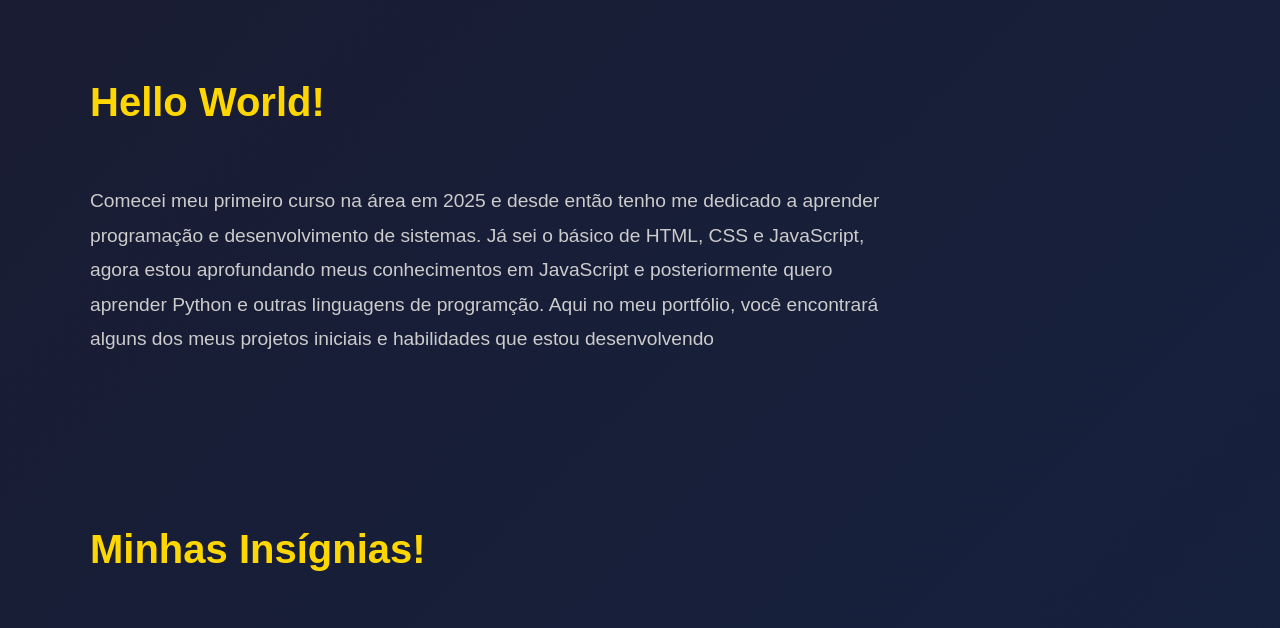
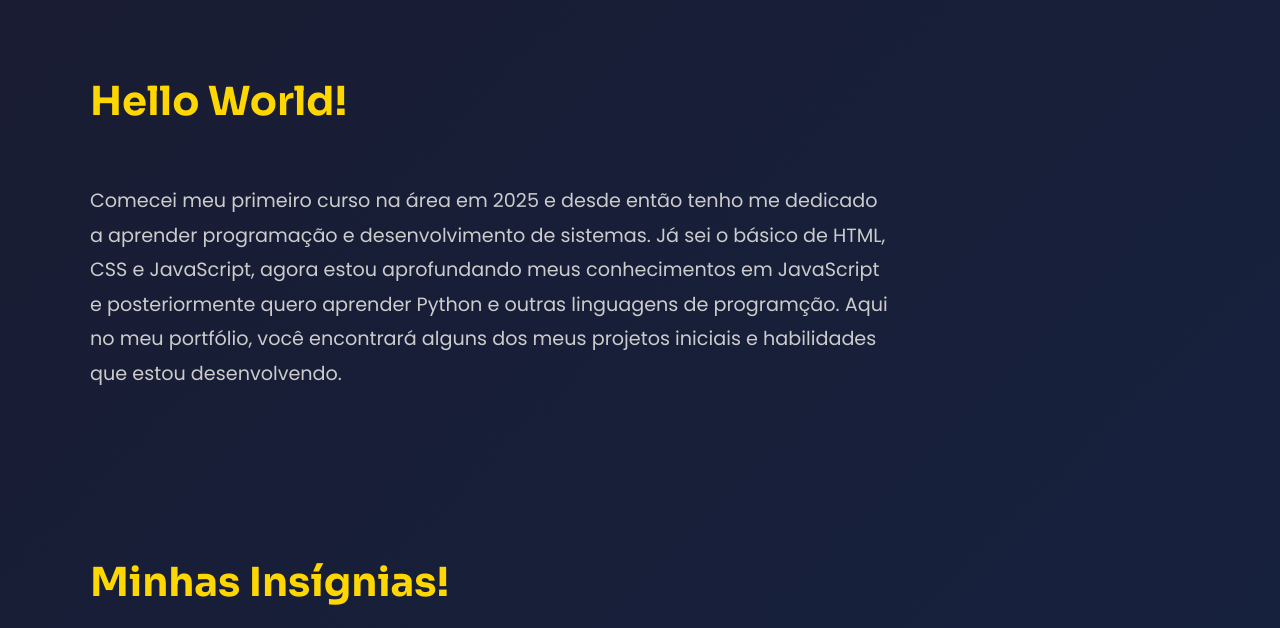
Before and after one commit to seriouslyvictor/Modelo_portfolio_euro, a plain HTML site: page index.html in a window 1280 px wide. Shown: the part 810-1438 px from the top of the page. Drawn offline with nearby package versions, Linux system fonts and the light colour scheme.

Commit message:
Adicionado Typografia experimental

```diff
--- a/css/style.css
+++ b/css/style.css
@@ -5,11 +5,20 @@
         }
 
         body {
-            font-family: 'Arial', sans-serif;
+            font-family: 'Poppins', 'Arial', sans-serif;
             background: linear-gradient(135deg, #1a1a2e 0%, #16213e 50%, #0f3460 100%);
             color: #ffffff;
             line-height: 1.6;
             overflow-x: hidden;
+        }
+
+        h1,
+        h2,
+        h3,
+        h4,
+        h5,
+        h6 {
+            font-family: 'Sora', 'Arial', sans-serif;
         }
 
         strong {
--- a/index.html
+++ b/index.html
@@ -8,6 +8,11 @@
     <link rel="icon" type="image/x-icon" href="images/Cat_camilly.png">
     <link rel="stylesheet" href="https://unpkg.com/flickity@2/dist/flickity.min.css">
     <script src="https://unpkg.com/flickity@2/dist/flickity.pkgd.min.js"></script>
+    <link rel="preconnect" href="https://fonts.googleapis.com">
+    <link rel="preconnect" href="https://fonts.gstatic.com" crossorigin>
+    <link
+        href="https://fonts.googleapis.com/css2?family=Poppins:ital,wght@0,100;0,200;0,300;0,400;0,500;0,600;0,700;0,800;0,900;1,100;1,200;1,300;1,400;1,500;1,600;1,700;1,800;1,900&family=Sora:wght@100..800&display=swap"
+        rel="stylesheet">
     <script src="https://unpkg.com/aos@2.3.1/dist/aos.js"></script>
     <link href="https://unpkg.com/aos@2.3.1/dist/aos.css" rel="stylesheet">
     <link rel="stylesheet" href="css/style.css">
@@ -65,7 +70,7 @@
                 programação e desenvolvimento de sistemas. Já sei o básico de HTML, CSS e JavaScript, agora estou
                 aprofundando meus conhecimentos em JavaScript e posteriormente quero aprender Python e outras linguagens
                 de programção. Aqui no meu portfólio, você encontrará alguns dos meus projetos iniciais e habilidades
-                que estou desenvolvendo
+                que estou desenvolvendo.
             </p>
         </section>
         <!-- Skills Section -->
```
